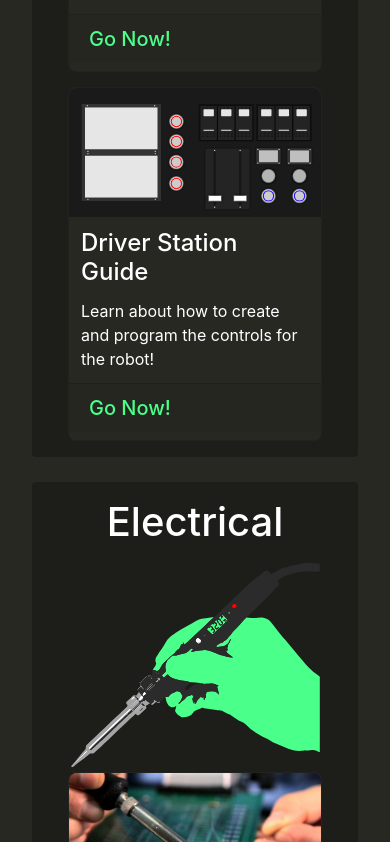
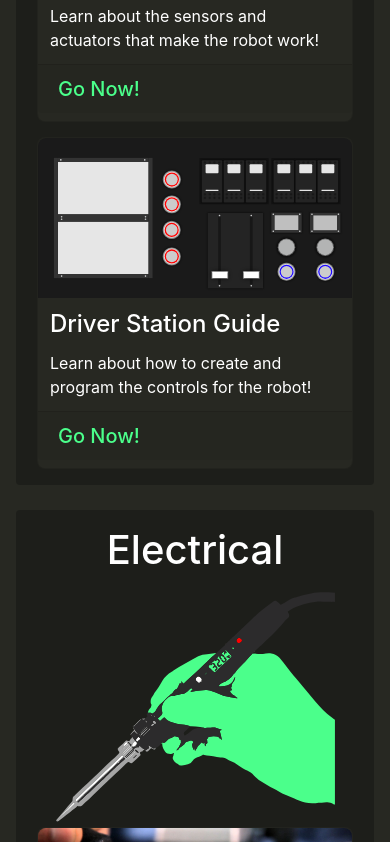
Before and after one commit to Team41Robotics/RoboGuide, a React (Create React App) app: page / in a window 390 px wide. Shown: the part 1492-2334 px from the top of the page. Built offline with nearby package versions, Linux system fonts and the light colour scheme; a web font is replaced by a local one.

Commit message:
Decreased home screen padding on mobile

```diff
--- a/src/pages/Home.js
+++ b/src/pages/Home.js
@@ -24,12 +24,12 @@ export default function (props) {
 				<div id="home-title" className="text-center my-5">
 					What do you want to learn?
 				</div>
-				<div className="row mx-3 p-3 rounded">
+				<div className="row mx-0 mx-md-3 p-3 rounded">
 					<div className="col-12 col-lg-3 d-flex flex-column align-items-center">
 						<h1>Programming</h1>
 						<img src={laptop} className="img-fluid" alt="laptop" />
 					</div>
-					<div className="col-12 col-lg-9 card-deck">
+					<div className="col-12 col-lg-9 mx-auto px-0 px-md-3 card-deck">
 						<Card
 							bannerImg={javaBanner}
 							title="Java Guide"
@@ -65,7 +65,7 @@ export default function (props) {
 						</Card>
 					</div>
 				</div>
-				<div className="row mx-3 p-3 rounded">
+				<div className="row mx-0 mx-md-3 p-3 rounded">
 					<div className="col-12 col-lg-3 d-flex flex-column align-items-center">
 						<h1>Electrical</h1>
 						<img
@@ -74,7 +74,7 @@ export default function (props) {
 							alt="hand holding soldering iron"
 						/>
 					</div>
-					<div className="col-12 col-lg-9 card-deck">
+					<div className="col-12 col-lg-9 mx-auto px-0 px-md-3 card-deck">
 						<Card
 							bannerImg={electricalBanner}
 							title="Electrical Basics"
```
